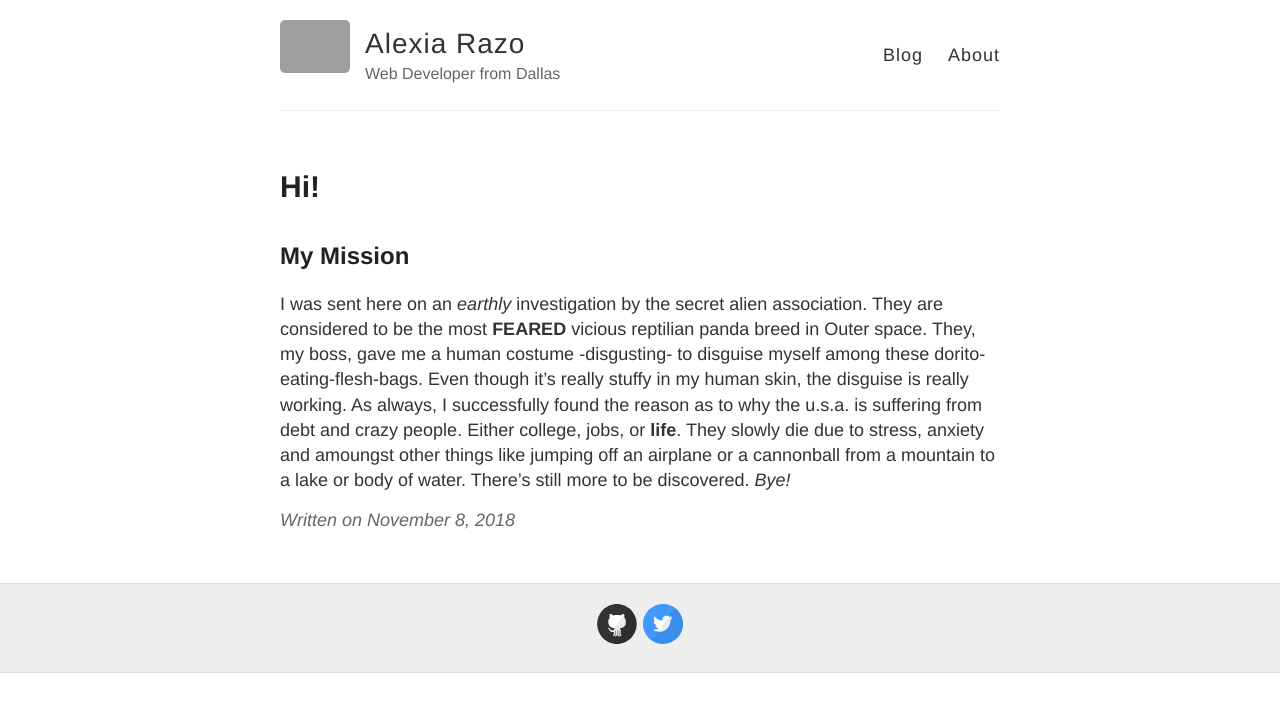
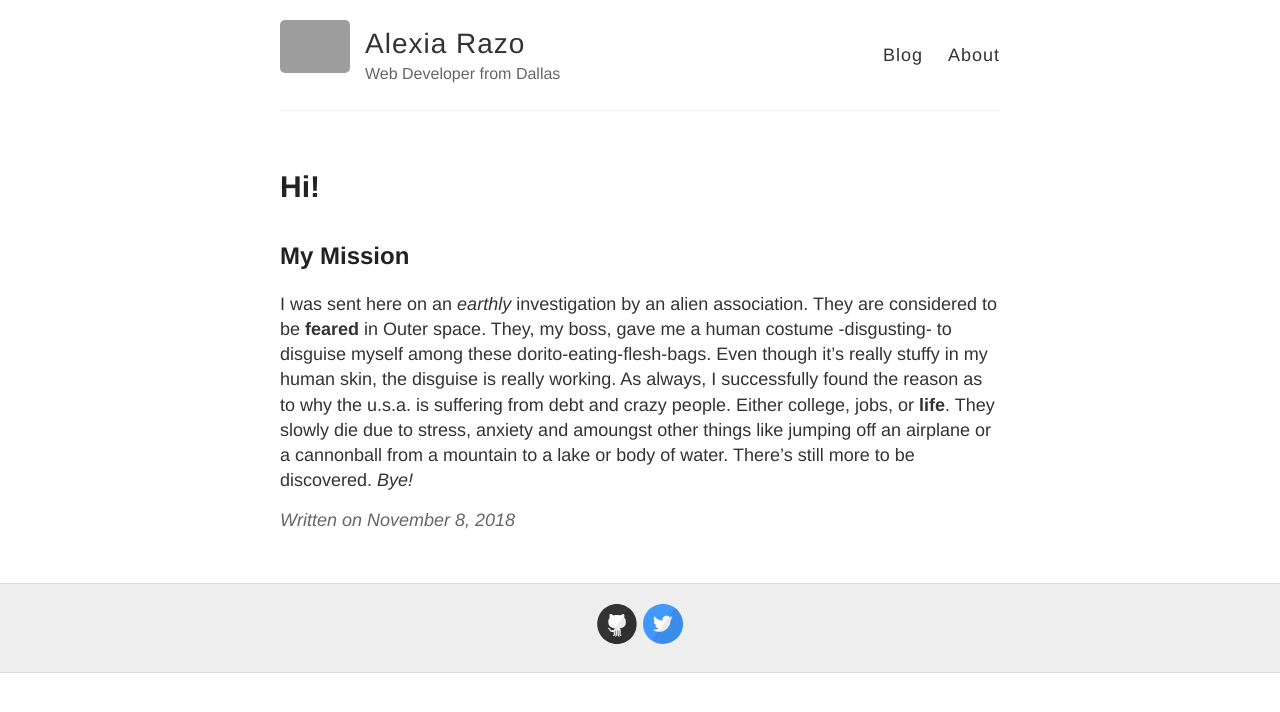
Before and after one commit to alexia2402/alexia2402.github.io, a Jekyll site: the page built from _posts/2018-11-8-Hello-World.md, in a window 1280 px wide. Shown: the top 712 px of the page. Built offline with Jekyll 4.4.1, drawn with Linux system fonts in a browser that asks for light colours; grey boxes are pictures that could not be loaded.

Commit message:
Update 2018-11-8-Hello-World.md

```diff
--- a/_posts/2018-11-8-Hello-World.md
+++ b/_posts/2018-11-8-Hello-World.md
@@ -5,5 +5,5 @@ title: Hi!
 
 ## My Mission
 
-I was sent here on an *earthly* investigation by the secret alien association. They are considered to be the most **FEARED** vicious reptilian panda breed in Outer space. They, my boss, gave me a human costume -disgusting- to disguise myself among these dorito-eating-flesh-bags. Even though it’s really stuffy in my human skin, the disguise is really working. As always, I successfully found the reason as to why the u.s.a. is suffering from debt and crazy people. Either college, jobs, or **life**. They slowly die due to stress, anxiety and amoungst other things like jumping off an airplane or a cannonball from a mountain to a lake or body of water.
+I was sent here on an *earthly* investigation by an alien association. They are considered to be **feared** in Outer space. They, my boss, gave me a human costume -disgusting- to disguise myself among these dorito-eating-flesh-bags. Even though it’s really stuffy in my human skin, the disguise is really working. As always, I successfully found the reason as to why the u.s.a. is suffering from debt and crazy people. Either college, jobs, or **life**. They slowly die due to stress, anxiety and amoungst other things like jumping off an airplane or a cannonball from a mountain to a lake or body of water.
   There's still more to be discovered. *Bye!*
```
